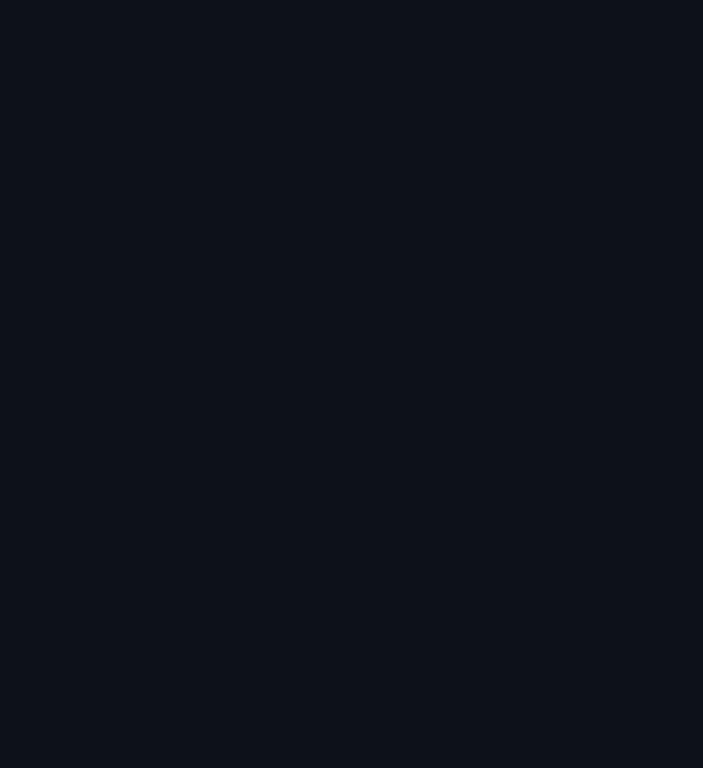
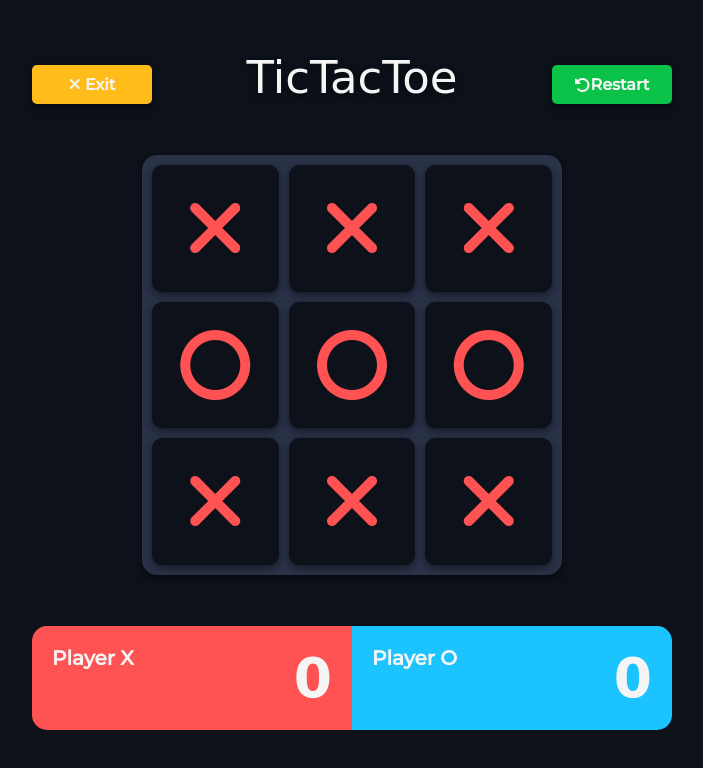
Before and after one commit to stefanbrkic1/TicTacToe, a plain HTML site: page gameboard.html in a window 1280 px wide. Shown: the whole page, without its empty margins (288-991 px from the left). Drawn offline with Linux system fonts and the light colour scheme; a web font is replaced by a local one.

Commit message:
Added gameboard, score table and buttons

```diff
--- a/gameboard.html
+++ b/gameboard.html
@@ -4,12 +4,46 @@
     <meta charset="UTF-8">
     <meta name="viewport" content="width=device-width, initial-scale=1.0">
     <script src="script.js" defer></script>
+    <script src="https://kit.fontawesome.com/c2ff6a5a2e.js" crossorigin="anonymous"></script>
     <link rel="stylesheet" href="style.css">
     <title>TicTacToe | Gameboard</title>
 </head>
 <body>
     <div class="body-container">
+        <div class="gameboard-container">
+            <div class="top">
+                <a href="index.html" id="btnExit" class="navigation-buttons">
+                    <div class="x"><i class="fa-solid fa-xmark"></i> Exit</div>
+                </a>
+                <div class="header-text">TicTacToe</div>
+                <div id="btnRestart" class="navigation-buttons">
+                    <i class="fa-solid fa-rotate-left"></i> Restart
+                </div>
+            </div>
 
+            <div class="gameboard">
+                <div class="gameboard-cell"><i class="fa-solid fa-xmark fa-2xl"></i></div>
+                <div class="gameboard-cell"><i class="fa-solid fa-xmark fa-2xl"></i></div>
+                <div class="gameboard-cell"><i class="fa-solid fa-xmark fa-2xl"></i></div>
+                <div class="gameboard-cell"><i class="fa-solid fa-o fa-2xl"></i></div>
+                <div class="gameboard-cell"><i class="fa-solid fa-o fa-2xl"></i></div>
+                <div class="gameboard-cell"><i class="fa-solid fa-o fa-2xl"></i></div>
+                <div class="gameboard-cell"><i class="fa-solid fa-xmark fa-2xl"></i></div>
+                <div class="gameboard-cell"><i class="fa-solid fa-xmark fa-2xl"></i></div>
+                <div class="gameboard-cell"><i class="fa-solid fa-xmark fa-2xl"></i></div>
+            </div>
+
+            <div class="score-container">
+                <div class="x-score scores">
+                    <div class="player">Player X</div>
+                    <div class="score">0</div>
+                </div>
+                <div class="o-score scores">
+                    <div class="player">Player O</div>
+                    <div class="score">0</div>
+                </div>
+            </div>
+        </div>
     </div>
 </body>
 </html>
--- a/style.css
+++ b/style.css
@@ -22,14 +22,17 @@ body {
     --background-color: #0d111a;
     --text-color: #f5f5f5;
     --secondary-text-color: #aaabaf;
+    --secondary-background-color: #293247;
 
     --primary-color-hover: hsl(200, 100%, 50%);
     --secondary-color-hover: hsl(0, 100%, 63%);
-    --tertiary-color-hover: hsl(45, 90%, 40%);
+    --tertiary-color-hover: hsl(45, 92%, 50%);
     --accent-color-hover: hsl(140, 90%, 40%);
     --background-color-hover: hsl(220, 20%, 15%);
     --text-color-hover: hsl(0, 0%, 85%);
     --secondary-text-color-hover: hsl(0, 0%, 55%);
+
+    --danger-color: hsl(0, 84%, 57%);
 }
 
 .display-font {
@@ -43,6 +46,8 @@ body {
     display: flex;
     justify-content: center;
     align-items: center;
+    position: relative;
+    overflow: hidden;
 }
 
 .game-name {
@@ -63,7 +68,7 @@ body {
 
 .mark-buttons-container {
     display: flex;
-    gap: 10px;
+    gap: 25px;
     padding-top: 40px;
 }
 
@@ -85,8 +90,8 @@ body {
     transition: all 0.2s ease;
 }
 
-.mark-buttons:active {
-    transform: scale(0.87);
+.mark-buttons:hover {
+    transform: scale(1.1);
 }
 
 #xBtn {
@@ -124,3 +129,182 @@ body {
     gap: 10px;
     padding-top: 70px;
 }
+
+
+/*CSS for gameboard.html*/
+
+.gameboard-container{
+    min-width: 50vw;
+    height: 100vh;
+    box-sizing: border-box;
+    padding: 0px 0px 70px 0px;
+    display: grid;
+    grid-template-rows: 1fr 5fr 1fr;
+}
+
+.top{
+    display: flex;
+    align-items: end;
+    justify-content: space-between;
+    gap: 30px;
+}
+
+.navigation-buttons{
+    padding: 10px 20px 10px 20px;
+    border-radius: 5px;
+    font-weight: bold;
+    font-size: 16rem;
+    width: 80px;
+    display: flex;
+    justify-content: center;
+    align-items: center;
+    cursor: pointer;
+    color: var(--text-color);
+    text-decoration: none;
+    box-shadow: 0 2px 4px rgba(0, 0, 0, 0.2), 0 4px 8px rgba(0, 0, 0, 0.3);
+    transition: all 70ms ease-in-out;
+}
+
+.navigation-buttons:active {
+    transform: scale(0.87);
+}
+
+#btnRestart{
+    background-color: var(--accent-color-hover);
+}
+
+#btnExit{
+    background-color: var(--tertiary-color);
+}
+
+#btnRestart:hover{
+    transform: scale(1.1);
+}
+
+#btnExit:hover{
+    transform: scale(1.1);
+}
+
+.header-text{
+    font-family: 'Unbounded', cursive;
+    color: var(--text-color);
+    font-size: 45rem;
+    text-shadow: 0 2px 4px rgba(0, 0, 0, 0.2), 0 4px 8px rgba(0, 0, 0, 0.3);
+}
+
+.gameboard{
+    display: grid;
+    grid-template-columns: repeat(3, 1fr);
+    grid-template-rows: repeat(3, 1fr);
+    width: 400px;
+    height: 400px;
+    gap: 10px;
+    align-self: center;
+    justify-self: center;
+    background-color: var(--secondary-background-color);
+    padding: 10px;
+    border-radius: 15px;
+    box-shadow: 0 2px 4px rgba(0, 0, 0, 0.2), 0 4px 8px rgba(0, 0, 0, 0.3);
+}
+
+.gameboard-cell{
+    background-color: var(--background-color);
+    display: flex;
+    justify-content: center;
+    align-items: center;
+    border-radius: 10px;
+    color: var(--secondary-color);
+    box-shadow: 0 2px 4px rgba(0, 0, 0, 0.2), 0 4px 8px rgba(0, 0, 0, 0.3);
+    cursor: pointer;
+    font-size: 40rem;
+    transition: all 0.2s ease;
+}
+
+.gameboard-cell:active{
+    transform: scale(0.87);
+}
+
+.score-container{
+    display: flex;
+}
+
+.scores{
+    width: 300px;
+    flex: 1;
+    box-sizing: border-box;
+    padding: 20px;
+    color: var(--text-color);
+    font-size: 20rem;
+    font-weight: bold;
+    display: flex;
+    justify-content: space-between;
+}
+
+.x-score{
+    background-color: var(--secondary-color);
+    border-top-left-radius: 15px;
+    border-bottom-left-radius: 15px;
+}
+
+.o-score{
+    background-color: var(--primary-color);
+    border-top-right-radius: 15px;
+    border-bottom-right-radius: 15px;
+}
+
+.score{
+    font-size: 55rem;
+    font-family: 'Unbounded', cursive;
+}
+
+.x-mark1{
+    position: absolute;
+    color: var(--secondary-color);
+    font-size: 600rem;
+    top: 90px;
+    left: -120px;
+    transition: all 0.4s ease;
+}
+
+.o-mark1{
+    position: absolute;
+    color: var(--primary-color);
+    font-size: 600rem;
+    bottom: 0;
+    right: -120px;
+    transition: all 0.4s ease;
+}
+
+.x-mark2{
+    position: absolute;
+    color: var(--secondary-color);
+    font-size: 600rem;
+    top: 90px;
+    right: -120px;
+    transition: all 0.4s ease;
+}
+
+.o-mark2{
+    position: absolute;
+    color: var(--primary-color);
+    font-size: 600rem;
+    bottom: 0;
+    left: -120px;
+    transition: all 0.4s ease;
+}
+
+.x-mark1:hover{
+    transform: rotate(90deg);
+}
+
+.x-mark2:hover{
+    transform: rotate(-90deg);
+}
+
+.o-mark1:hover{
+    transform: scale(1.2);
+}
+
+.o-mark2:hover{
+    transform: scale(1.2);
+}
```
